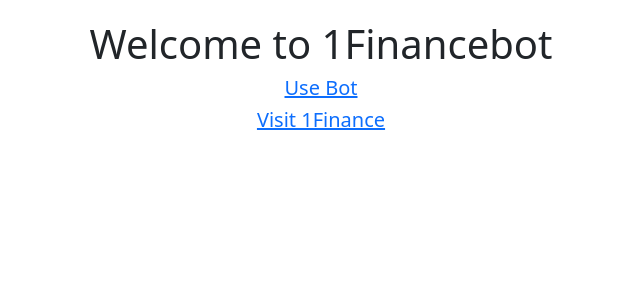
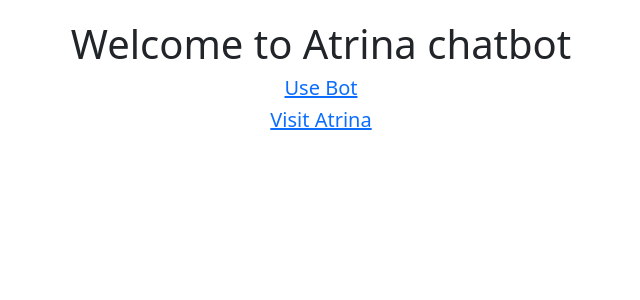
Before and after one commit to Manishgholam95/atrina_chatbot, a Django app: page / in a window 1280 px wide. Shown: the part 92-392 px from the top of the page, without its empty margins (319-959 px from the left). Run offline with Django 4.2, Linux system fonts and the light colour scheme.

Commit message:
Added the home html file

```diff
--- a/chatbot/templates/home.html
+++ b/chatbot/templates/home.html
@@ -4,10 +4,10 @@
 {% block content %}
 
     <div>
-        <h1 style="margin-top : 20px;">Welcome to 1Financebot</h1>
+        <h1 style="margin-top : 20px;">Welcome to Atrina chatbot</h1>
 
         <h5><a href="{% url 'query' %}">Use Bot</a></h5>
-        <h5><a href="https://1finance.co.in/">Visit 1Finance</a></h5>
+        <h5><a href="https://atriina.com/">Visit Atrina</a></h5>
     </div>
 
 {% endblock content %}
```
